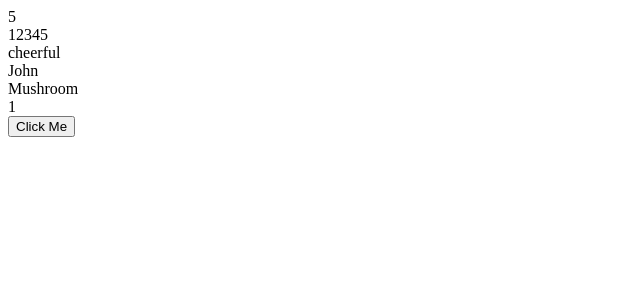
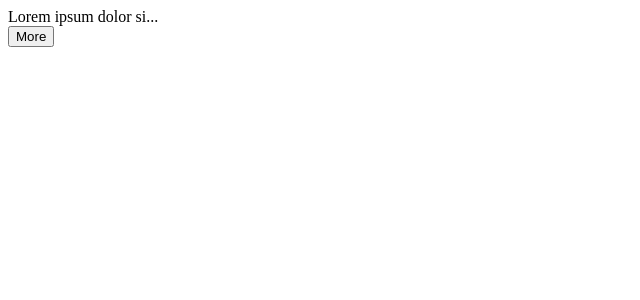
Before and after one commit to rajkumarpaneru/react-basics, a React (Vite) app: page / in a window 1280 px wide. Shown: the top 300 px of the page, without its empty margins (0-640 px from the left). Built offline with nearby package versions, Linux system fonts and the light colour scheme.

Commit message:
make expandable text component

```diff
--- a/src/App.tsx
+++ b/src/App.tsx
@@ -7,6 +7,7 @@ import Like from "./components/Like";
 import UpdateState from "./components/UpdateState";
 import Navbar from "./components/Navbar";
 import Cart from "./components/Cart";
+import ExpandableText from "./components/ExpandableText";
 
 const App = () => {
   const handleClear = () => {
@@ -17,7 +18,15 @@ const App = () => {
 
   return (
     <div>
-      <UpdateState />
+      <ExpandableText count={20}>
+        Lorem ipsum dolor sit amet, consectetur adipiscing elit. Sed do eiusmod
+        tempor incididunt ut labore et dolore magna aliqua. Ut enim ad minim
+        veniam, quis nostrud exercitation ullamco laboris nisi ut aliquip ex ea
+        commodo consequat. Duis aute irure dolor in reprehenderit in voluptate
+        velit esse cillum dolore eu fugiat nulla pariatur. Excepteur sint
+        occaecat cupidatat non proident, sunt in culpa qui officia deserunt
+        mollit anim id est laborum.
+      </ExpandableText>
     </div>
   );
 };
--- /dev/null
+++ b/src/components/ExpandableText.tsx
@@ -0,0 +1,31 @@
+import { useState } from "react";
+
+interface Props {
+  children: string;
+  count?: number;
+}
+const ExpandableText = ({ children, count = 100 }: Props) => {
+  const [btnText, setBtnText] = useState("More");
+  const [text, setText] = useState(children.substring(0, count) + "...");
+
+  const handleClick = () => {
+    if (btnText === "More") {
+      setText(children);
+      setBtnText("Less");
+    }
+
+    if (btnText === "Less") {
+      setText(children.substring(0, count) + "...");
+      setBtnText("More");
+    }
+  };
+
+  return (
+    <>
+      <div>{text}</div>
+      <button onClick={handleClick}>{btnText}</button>
+    </>
+  );
+};
+
+export default ExpandableText;
```
